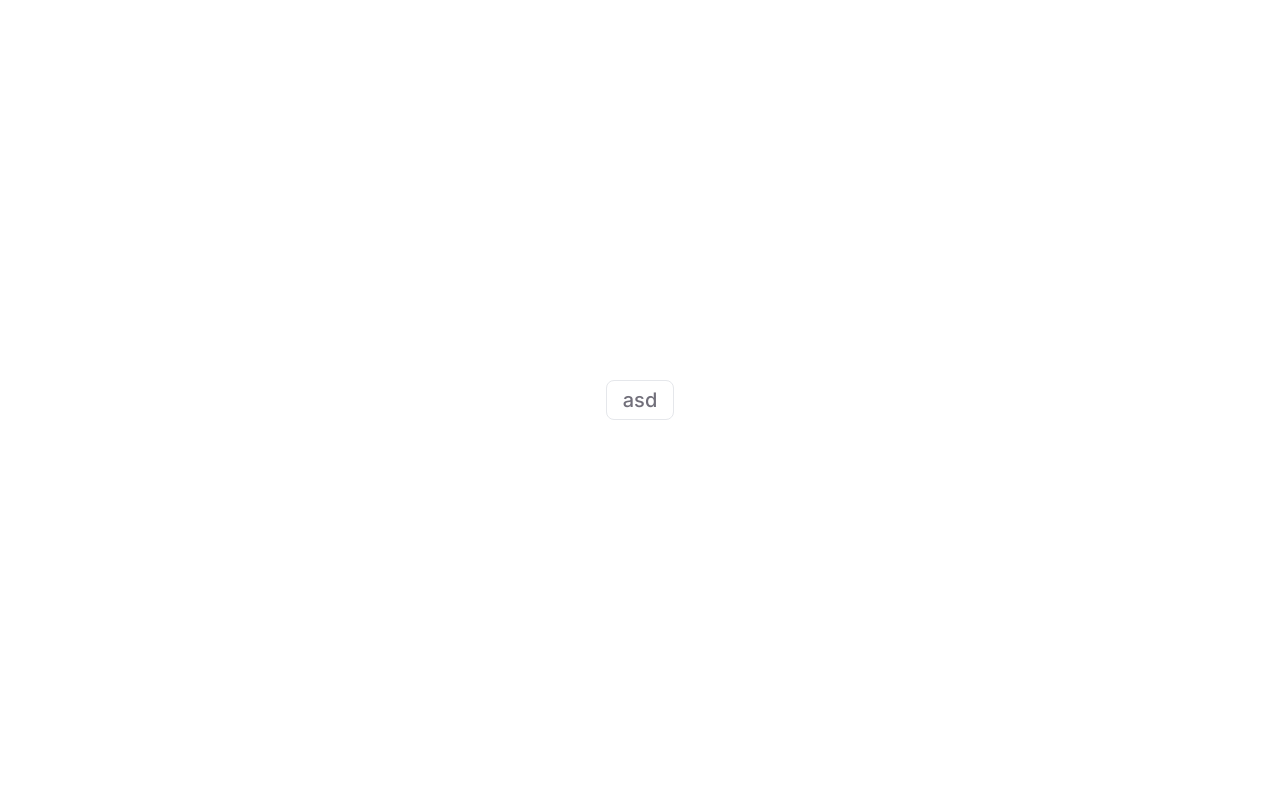
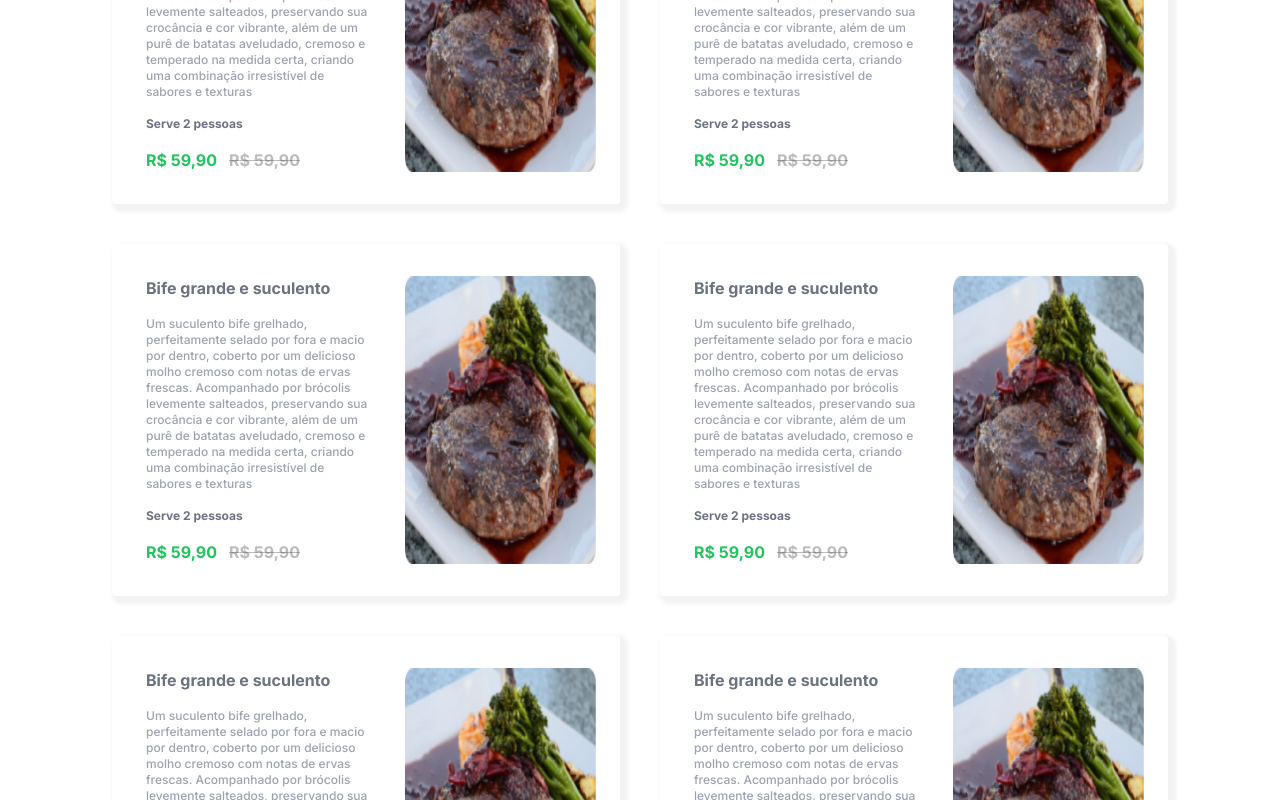
Before and after one commit to lcspaiva87/designer-system, a Next.js app: page / in a window 1280 px wide. Shown: the top 800 px of the page. Built offline with nearby package versions, Linux system fonts and the light colour scheme.

Commit message:
refactor: Add lazy loading for images and update Input component

```diff
--- a/src/app/page.tsx
+++ b/src/app/page.tsx
@@ -3,15 +3,25 @@
 
 
 import { Button } from "@/components/button";
+import { ItemProduct } from "@/components/ItemProduct";
 
 export default function Home() {
 
   return (
-    <main className="flez  items-center justify-center w-screen h-screen ">
-      <div className="flex justify-center items-center w-screen h-screen">
+    <main className="flex  items-center justify-center w-screen h-screen px-28 ">
+      <div className="flex flex-col justify-center items-center w-screen h-screen ">
         <Button variant='ghost'>
           asd
         </Button>
+        <div className="grid grid-cols-2 gap-10 ">
+
+          {
+            Array.from({ length: 10 }).map((_, index) => (
+              <ItemProduct key={index} />
+            ))
+          }
+        </div>
+
       </div>
     </main>
   );
--- a/src/components/Input.tsx
+++ b/src/components/Input.tsx
@@ -35,7 +35,7 @@ export interface InputProps {
   disabled?: boolean;
   iconType?: 'lock' | 'mail' | 'mapPin' | 'user' | 'smartphone' | 'ticket';
   className?: string;
-  size?: 'default' | 'sm' | 'lg' | 'icon' | 'xl';
+  buttonIcon?: boolean;
 }
 
 export function Input({
@@ -48,7 +48,8 @@ export function Input({
   disabled = false,
   iconType,
   className,
-  size = 'default',
+  buttonIcon = false
+
 }: InputProps) {
   const [inputType, setInputType] = useState<InputType>(type)
   const [error, setError] = useState<string | undefined>(undefined)
@@ -124,7 +125,10 @@ export function Input({
           <label htmlFor="" className="text-sm font-normal text-textInput">{label}</label>
           <div className={cn(variantButton({ disabled }), className,)}>
             <div className="flex items-center justify-between gap-3 w-full">
-              {renderIcon()}
+              {buttonIcon && (
+                renderIcon()
+              )}
+
               <input
                 name={name}
                 value={field.value}
--- /dev/null
+++ b/src/components/ItemProduct.tsx
@@ -0,0 +1,24 @@
+import Image from "next/image";
+
+export function ItemProduct() {
+  return (
+    <main className="rounded   shadow-boxShadowItem px-3 py-4 w-full">
+      <section className="flex justify-between px-3 py-4">
+        <div className="pl-2.5 pr-9 py-2.8 flex flex-col gap-4">
+          <h1 className="text-gray-500 font-bold text-base">Bife grande e suculento</h1>
+          <span className="font-medium text-xs text-gray-400">Um suculento bife grelhado, perfeitamente selado por fora e macio por dentro, coberto por um delicioso molho cremoso com notas de ervas frescas. Acompanhado por brócolis levemente salteados, preservando sua crocância e cor vibrante, além de um purê de batatas aveludado, cremoso e temperado na medida certa, criando uma combinação irresistível de sabores e texturas</span>
+          <span className="text-gray-500 font-bold text-xs">Serve 2 pessoas</span>
+          <div className="flex gap-3 ">
+            <span className="text-green-500 font-bold text-base">R$ 59,90</span>
+            <span className="text-defautText font-bold text-base line-through">R$ 59,90</span>
+          </div>
+        </div>
+        <Image
+          src="/assets/item.png"
+          width={191}
+          height={171}
+          alt={""} />
+      </section>
+    </main>
+  )
+}
--- a/tailwind.config.ts
+++ b/tailwind.config.ts
@@ -54,8 +54,10 @@ const config: Config = {
           500: "#F59E0B"
         },
 
+      },
+      boxShadow: {
+        boxShadowItem: "4px 4px 4px 4px rgba(0, 0, 0, 0.05)",
       }
-
 
     },
   },
```
Also changed, not shown: public/assets/item.png (added).
